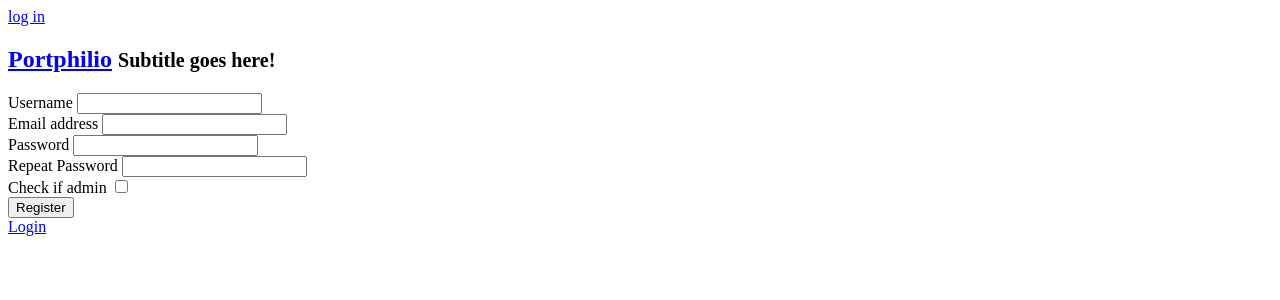
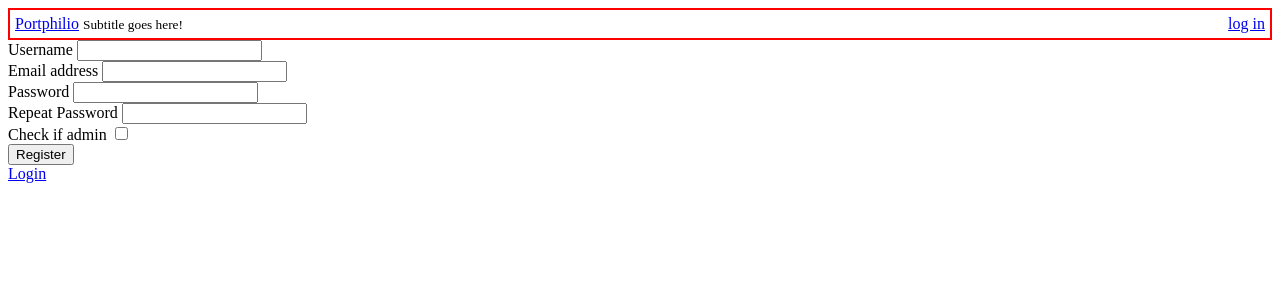
Before and after one commit to wiota/lime, a Flask app: page /register/ in a window 1280 px wide. Shown: the top 300 px of the page. Run offline with Flask 2, Linux system fonts and the light colour scheme; parts of the project's set-up code (start-up, migrations or seed data) failed here and were passed over; some libraries are stand-ins or nearby versions.

Commit message:
App is now within a base template

```diff
--- a/portphilio_admin/views/templates/base.html
+++ b/portphilio_admin/views/templates/base.html
@@ -2,38 +2,31 @@
 <html lang="en">
   <head>
     <meta charset="utf-8">
-    <title>Portphilio</title>
     <link rel="icon" type="image/png" href="{{ url_for('static', filename='favicon.png') }}">
+    {% block head %}
+        <title>Portphilio</title>
+    {% endblock %}
   </head>
 
   <body>
-    <div>
+    {%- block topbar -%}
+    <div class="navbar navbar-inverse navbar-fixed-top" style="border:2px solid #f00; padding:5px">
+    <div style="float:right">
   {% if current_user.is_anonymous() %}
     <a href="{{ url_for('auth.login') }}">log in</a>
   {% else %}
     Currently logged in as: <b>{{ current_user.username }} </b> -- <a href=" {{ url_for('auth.logout') }} ">Logout</a>
   {% endif %}
     </div>
-    {%- block topbar -%}
-    <div class="navbar navbar-inverse navbar-fixed-top">
-      <div class="container">
-        <div class="navbar-header">
-          <h2>
-              <a href="/" class="brand">Portphilio</a> <small>Subtitle goes here!</small>
-          </h2>
-        </div>
-        <div class="collapse navbar-collapse">
-        </div><!--/.nav-collapse -->
-      </div>
-    </div>
-    {%- endblock -%}
-
-    <div class="container">
-      <div class="content">
-        {% block page_header %}{% endblock %}
+    <a href="/" class="brand">Portphilio</a> <small>Subtitle goes here!</small>
+  {% block page_header %}{% endblock %}
   {% for message in get_flashed_messages() %}
     <div class=flash>{{ message }}</div>
   {% endfor %}
+    </div>
+    {%- endblock -%}
+    <div class="container">
+      <div class="content">
         {% block content %}{% endblock %}
       </div>
     </div>
```
Also changed, not shown: portphilio_admin/views/templates/index.html (+8 -14 lines).
